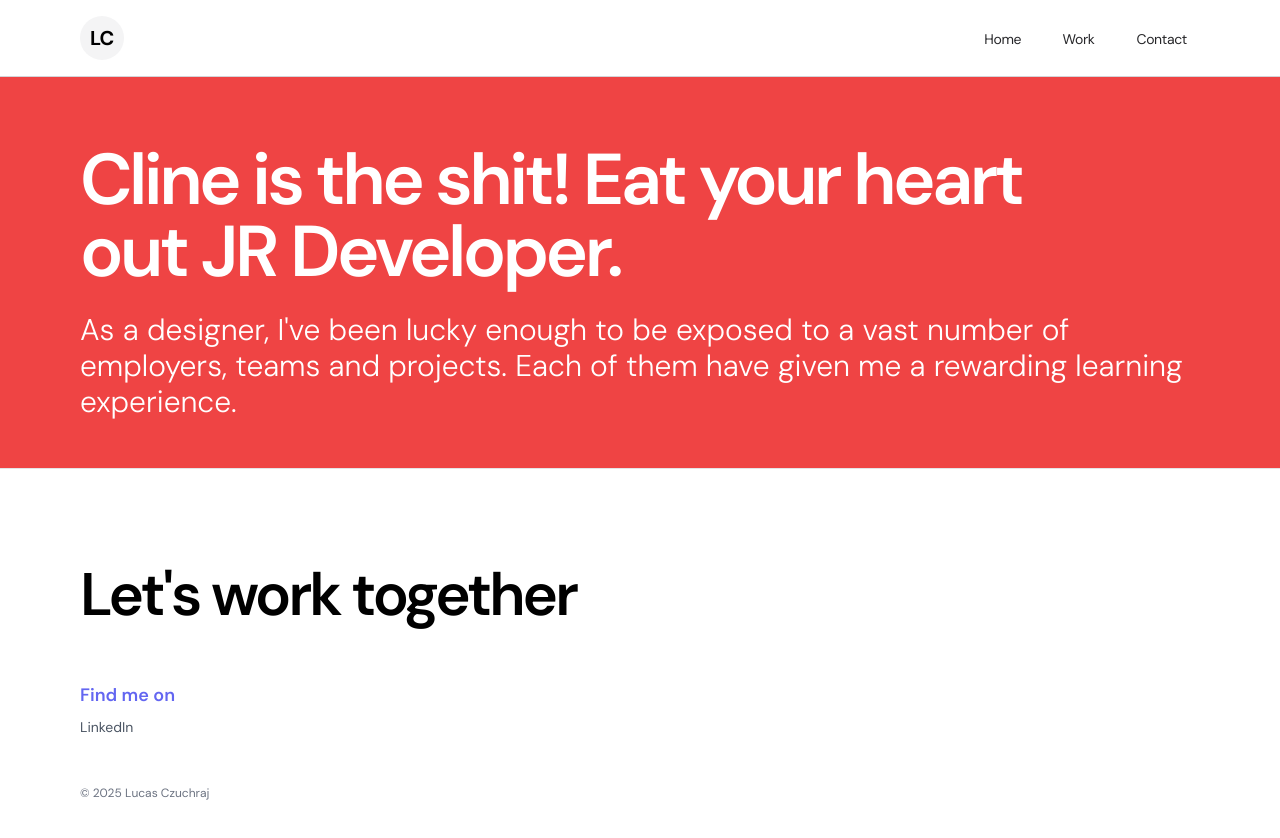
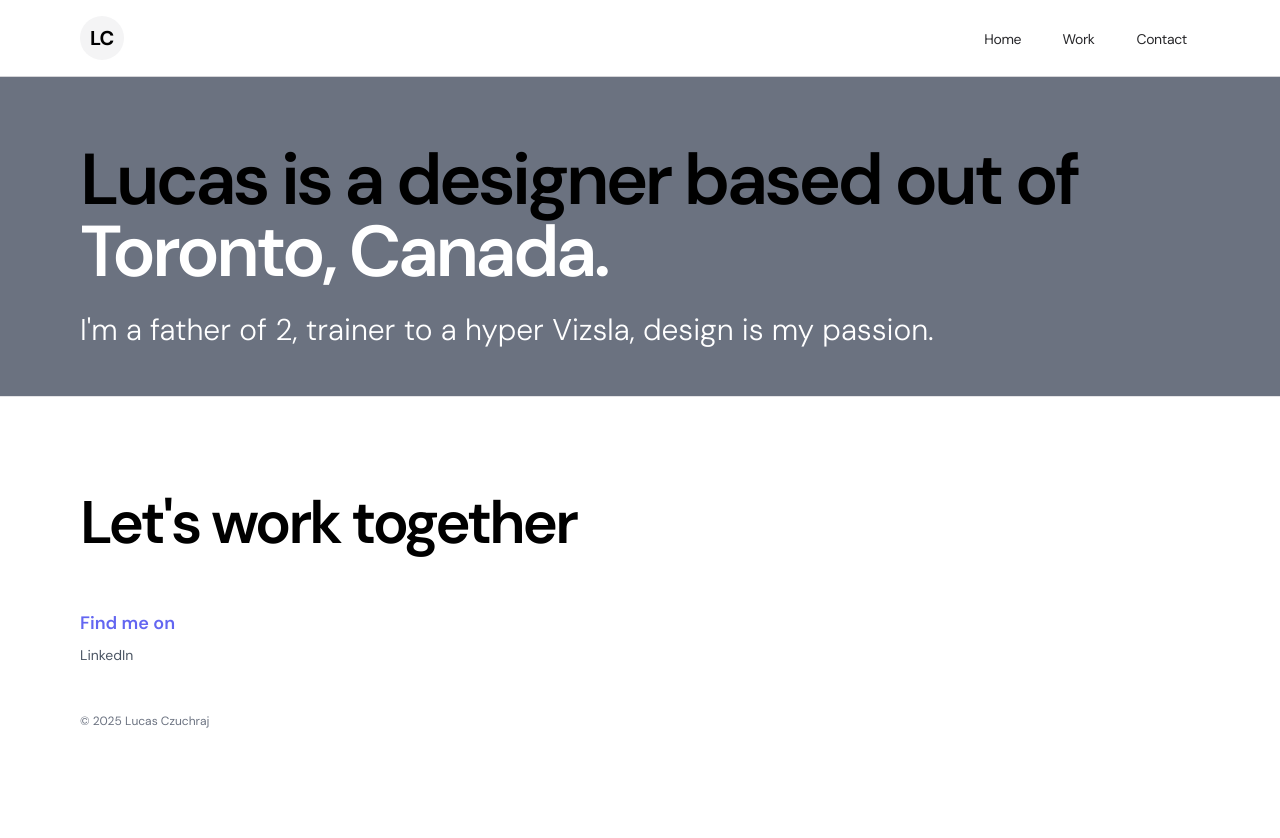
Before and after one commit to ahdsr/ahdsr, a Next.js app: page /about in a window 1280 px wide. Shown: the top 838 px of the page. Built offline with nearby package versions, Linux system fonts and the light colour scheme.

Commit message:
Feat: Font fixes

```diff
--- a/app/about/page.js
+++ b/app/about/page.js
@@ -4,16 +4,17 @@ export default function AboutPage() {
   return (
     <>
       <HeroSection
-        backgroundColor="bg-red-500"
+        backgroundColor="bg-gray-500"
         paddingTop="pt-12"
         paddingBottom="pb-12"
-        heading="Cline is the shit!"
-        headingHighlight=" Eat your heart out JR Developer."
+        heading="Lucas is a designer based out of "
+        headingColor="text-black"
+        headingHighlight="Toronto, Canada."
         headingHighlightColor="text-white"
         headingSize="text-7xl"
         headingWeight="font-semibold"
         headingTracking="tracking-tighter"
-        paragraph="As a designer, I've been lucky enough to be exposed to a vast number of employers, teams and projects. Each of them have given me a rewarding learning experience."
+        paragraph="I'm a father of 2, trainer to a hyper Vizsla, design is my passion."
         paragraphSize="text-3xl"
         paragraphWeight="font-light"
         paragraphColor="text-white"
--- a/app/contact/page.js
+++ b/app/contact/page.js
@@ -20,7 +20,7 @@ export default function ContactPage() {
         headingColor="text-black"
         headingSize="text-8xl md:text-9xl"
         headingWeight="font-semibold"
-        headingTracking="tracking-[-6] md:tracking-[-10]"
+        headingTracking="tracking-[-6px] md:tracking-[-10px]"
         paragraph="Let's connect and create something impactful. I bring together strategy, research, and technology to craft intuitive experiences that engage users and drive real results. If you're ready to build something that matters, reach out—I'd love to collaborate."
         paragraphColor="text-zinc-500"
         initialAnimation={{ y: "100%" }}
--- a/app/work/page.js
+++ b/app/work/page.js
@@ -11,7 +11,7 @@ export default function WorkPage() {
         headingColor="text-black"
         headingSize="text-8xl md:text-9xl"
         headingWeight="font-semibold"
-        headingTracking="tracking-[-6] md:tracking-[-10]"
+        headingTracking="tracking-[-6px] md:tracking-[-10px]"
         paragraph=""
         initialAnimation={{ y: "100%" }}
         mainTransition={{
```
